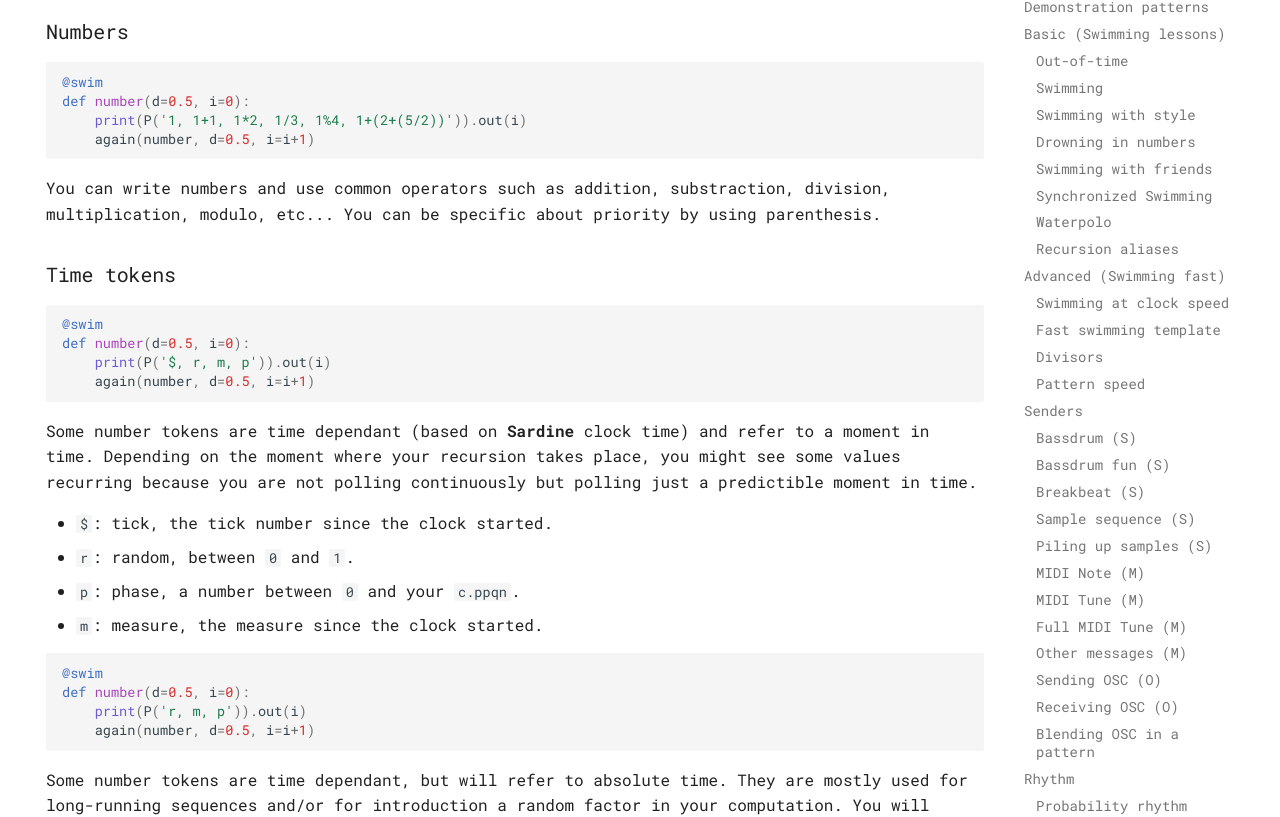
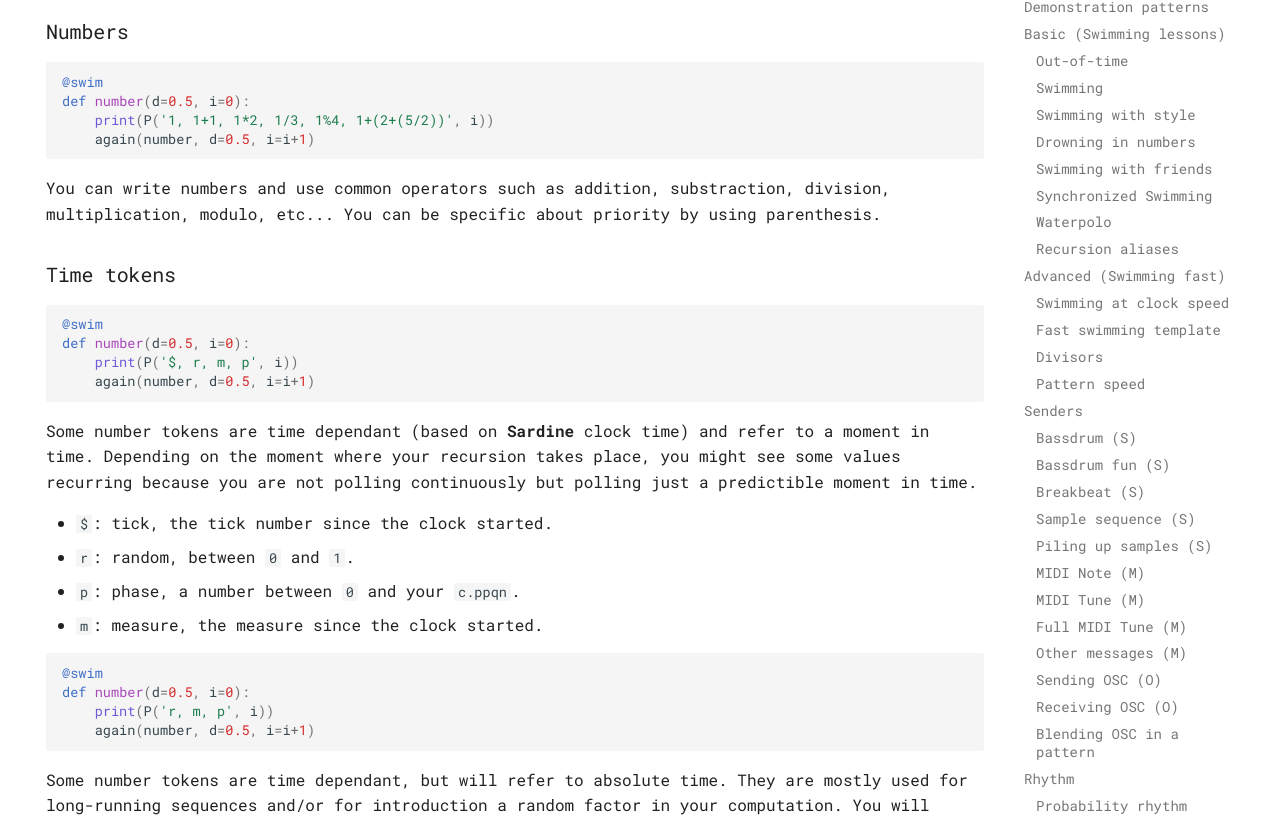
Before and after one commit to EmmaleeBonderud0325/sardine, an MkDocs documentation site: the page built from docs/sardinopedia.md, in a window 1280 px wide and 1400 px high, scrolled down 17303 px. Shown: the part 149-966 px from the top of the window. Built offline with MkDocs 1.6.1 and Material for MkDocs 9.7.7, drawn with Linux system fonts in a browser that asks for light colours; comment, search, counter and statistics services are not loaded.

Commit message:
Fixed code samples
Changed code samples to remove  ".out(i)" from print(P()) calls and add the iterator back wi the pattern.
Numbers
Time Tokens

````diff
--- a/docs/sardinopedia.md
+++ b/docs/sardinopedia.md
@@ -686,7 +686,7 @@ This section is very likely to change in upcoming versions.
 ```python3
 @swim
 def number(d=0.5, i=0):
-    print(P('1, 1+1, 1*2, 1/3, 1%4, 1+(2+(5/2))')).out(i)
+    print(P('1, 1+1, 1*2, 1/3, 1%4, 1+(2+(5/2))', i))
     again(number, d=0.5, i=i+1)
 ```
 You can write numbers and use common operators such as addition, substraction, division, multiplication, modulo, etc... You can be specific about priority by using parenthesis.
@@ -696,7 +696,7 @@ You can write numbers and use common operators such as addition, substraction, d
 ```python3
 @swim
 def number(d=0.5, i=0):
-    print(P('$, r, m, p')).out(i)
+    print(P('$, r, m, p', i))
     again(number, d=0.5, i=i+1)
 ```
 Some number tokens are time dependant (based on **Sardine** clock time) and refer to a moment in time. Depending on the moment where your recursion takes place, you might see some values recurring because you are not polling continuously but polling just a predictible moment in time.
@@ -709,7 +709,7 @@ Some number tokens are time dependant (based on **Sardine** clock time) and refe
 ```python3
 @swim
 def number(d=0.5, i=0):
-    print(P('r, m, p')).out(i)
+    print(P('r, m, p', i))
     again(number, d=0.5, i=i+1)
 ```
 
````
